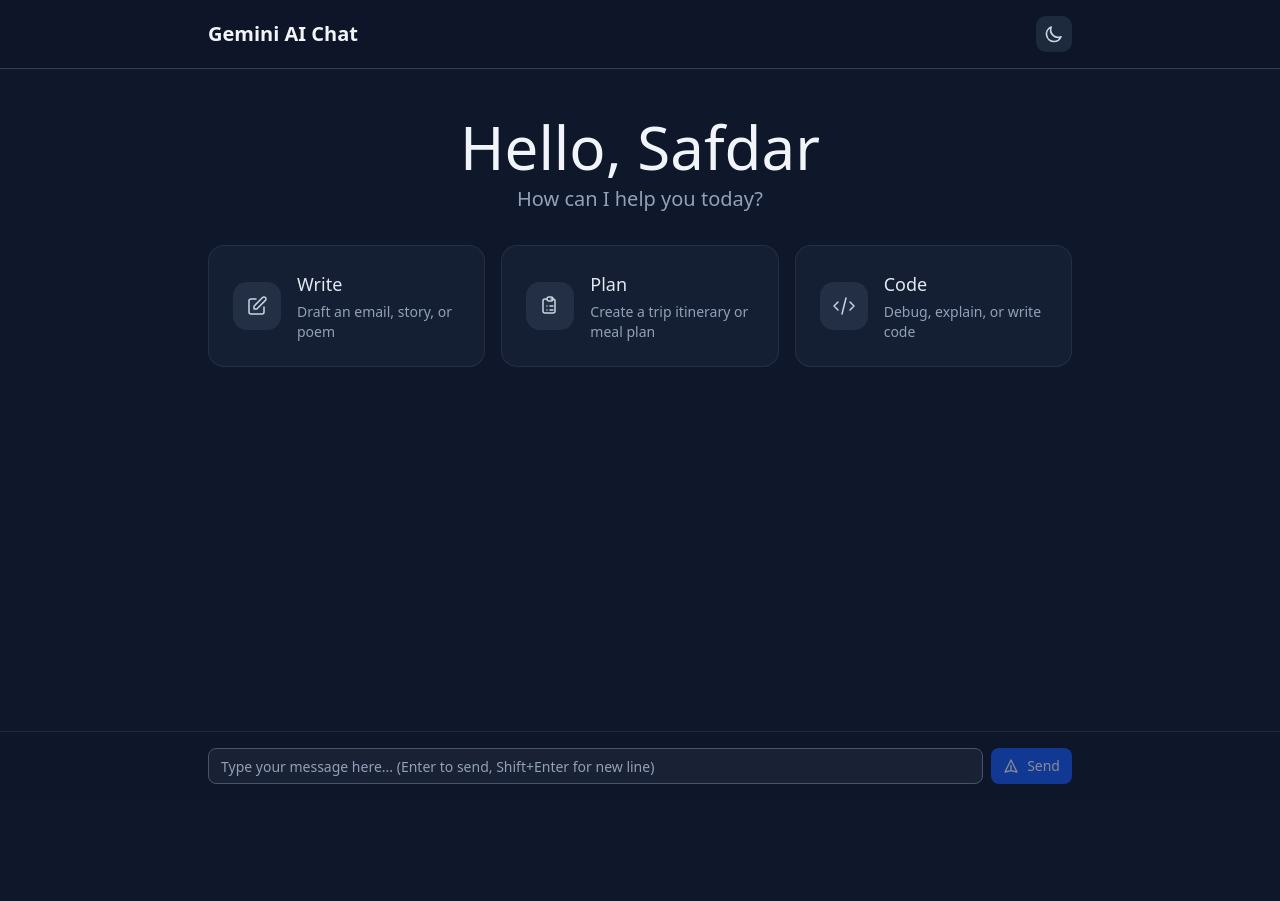
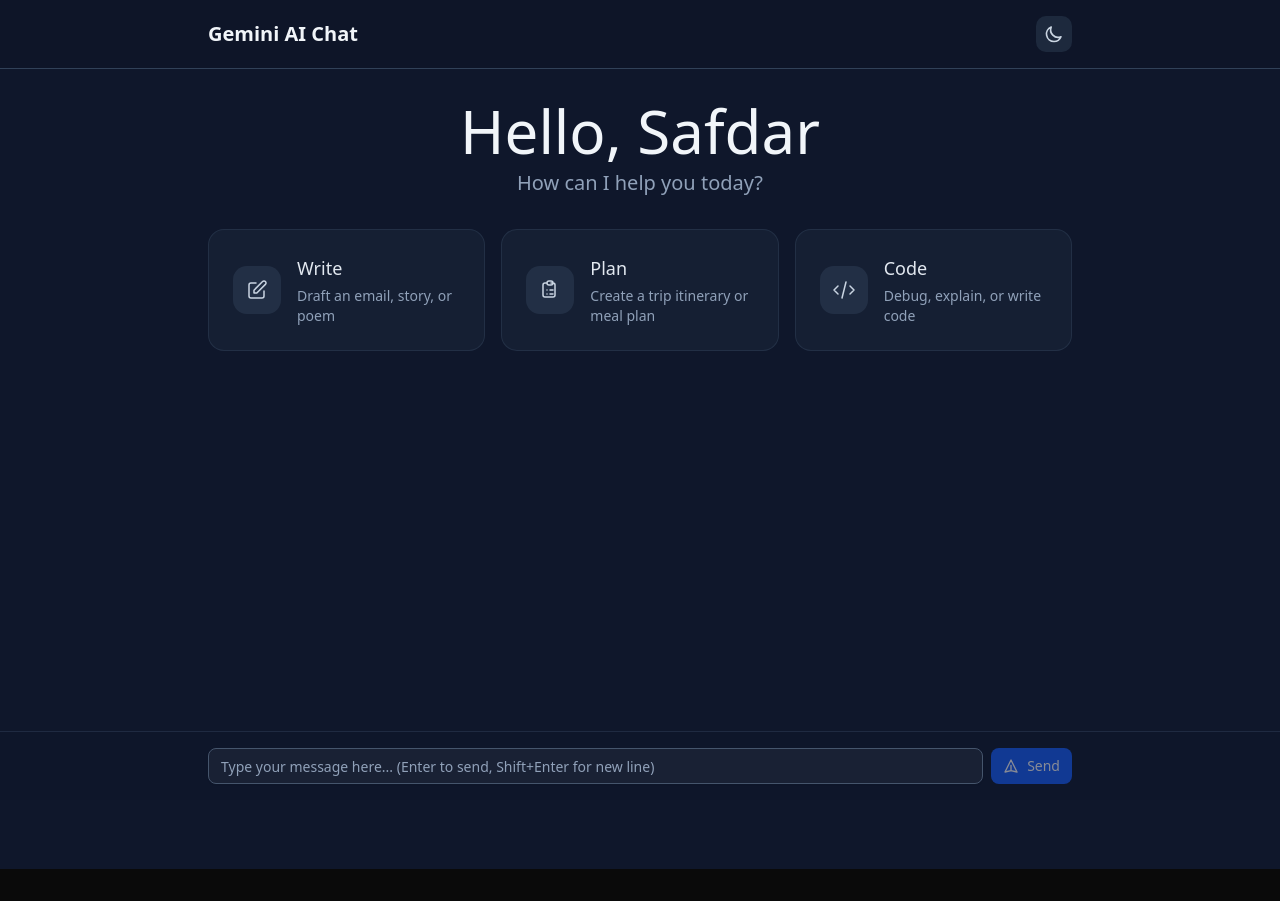
Before and after one commit to safdarayubpk/gemini_ai_chat_app, a Next.js app: page / in a window 1280 px wide. After the commit the page ends 869 px from the top, so only its background shows below. Built offline with nearby package versions, Linux system fonts and the light colour scheme.

Commit message:
fix(ux): eliminate double scrolling - implement single page-level scroll like Gemini

```diff
--- a/app/page.tsx
+++ b/app/page.tsx
@@ -4,11 +4,9 @@
 
 export default function Home() {
   return (
-    <div className="flex-1 flex flex-col">
+    <div className="min-h-screen">
       {/* Chat Window with integrated header/quick actions */}
-      <div className="flex-1 p-4">
-        <ChatWindow />
-      </div>
+      <ChatWindow />
     </div>
   );
 }
--- a/components/ChatWindow.tsx
+++ b/components/ChatWindow.tsx
@@ -167,7 +167,7 @@
   };
 
   return (
-    <div className="flex flex-col h-screen max-w-4xl mx-auto relative">
+    <div className="max-w-4xl mx-auto relative">
       {/* Welcome State - Show Header and Quick Actions when no messages */}
       {messages.length === 0 && (
         <div className="flex-shrink-0">
@@ -176,8 +176,8 @@
         </div>
       )}
 
-      {/* Messages Container */}
-      <div className="flex-1 overflow-y-auto p-4 pb-24">
+      {/* Messages Container - No overflow, let page scroll */}
+      <div className="p-4 pb-24">
         <div className="space-y-2">
           {/* New Chat Button - Show when messages exist */}
           {messages.length > 0 && (
```
